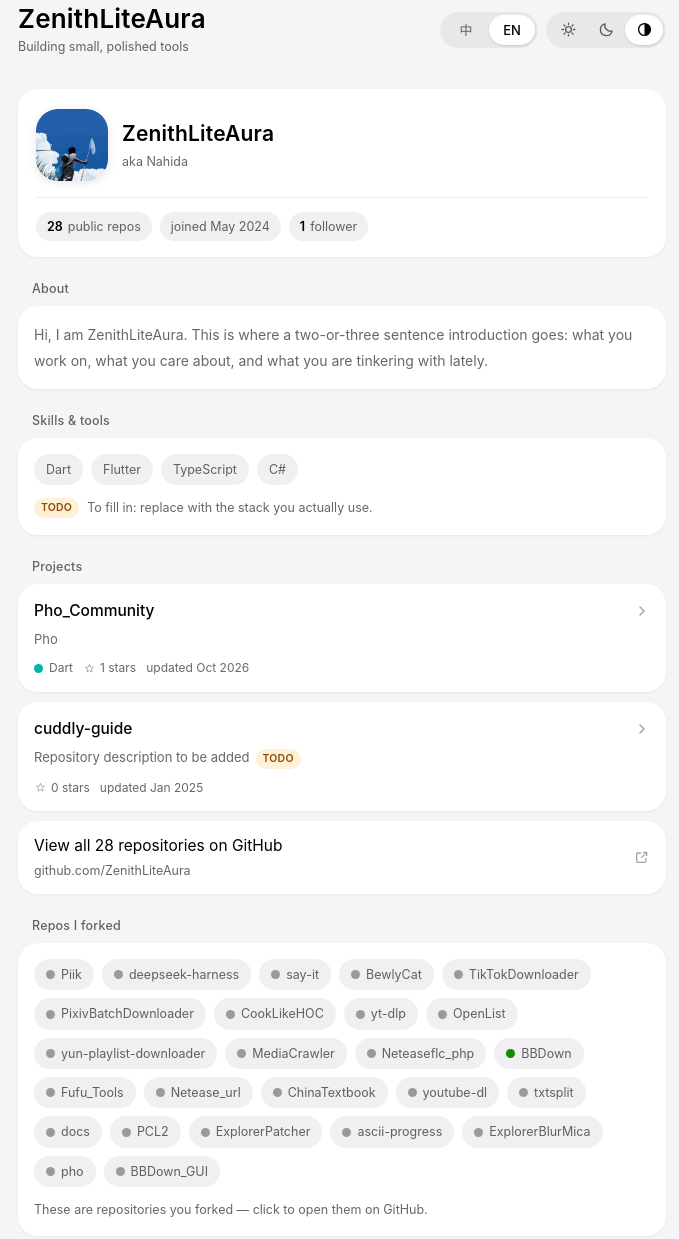
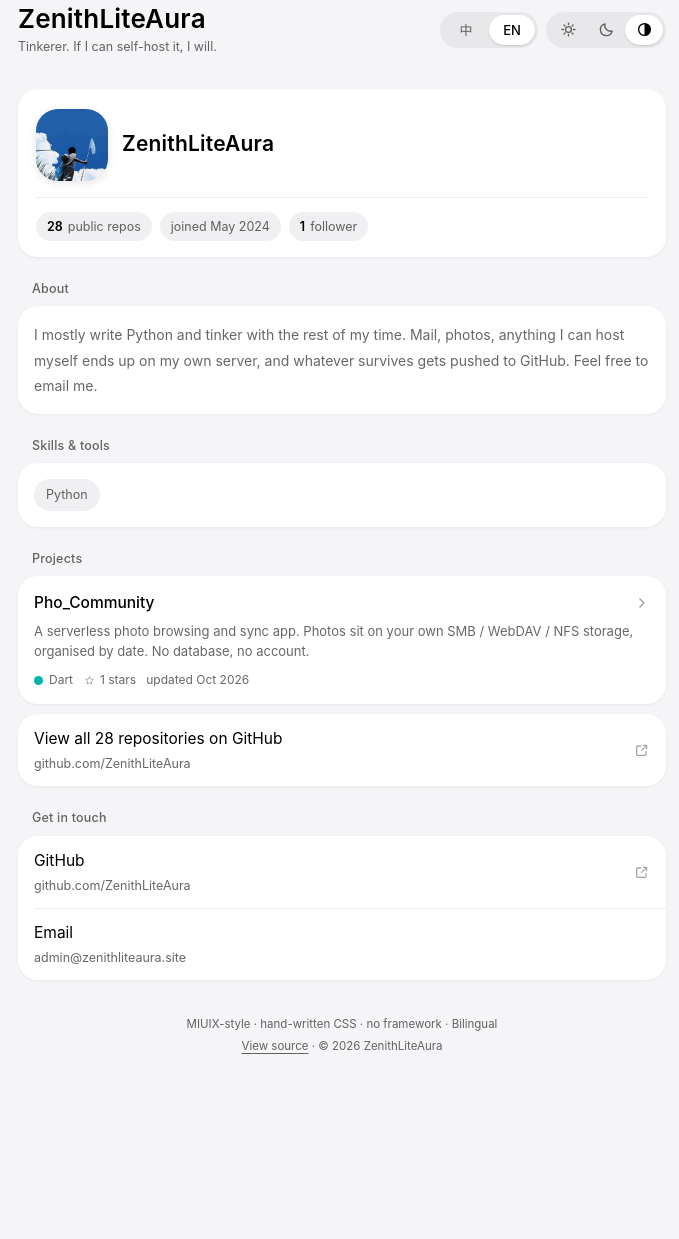
Before and after one commit to ZenithLiteAura/ZenithLiteAura.github.io, a website built with Vite: page index.html in a window 1280 px wide. Shown: the part 9-1248 px from the top of the page, without its empty margins (298-977 px from the left). After the commit the page ends 1115 px from the top, so only its background shows below. Built offline with nearby package versions, Linux system fonts and the light colour scheme.

Commit message:
content: 补齐个人资料，精简首页内容
- 签名与自我介绍换成真实文案（爱折腾 / 自建服务 / Python）
- 技能只保留 Python；显示名只保留 ZenithLiteAura，去掉 Nahida 别名
- 联系方式加入自建邮箱 admin@zenithliteaura.site（mailto，不新开窗口）
- 项目介绍改为手写文案（src/data/curated.ts）：Pho 描述为
  「无服务端的照片浏览与同步应用」；空占位仓库 cuddly-guide 不再上首页
- 移除「我 Fork 的仓库」区块，同时清掉随之而来的死代码与死 CSS
- 资料已齐全，SHOW_TODO_MARKERS 关闭，页面上不再有 TODO 标记
- README 同步更新（内容现状、改动入口、hiddenRepos 说明）

```diff
--- a/src/app.ts
+++ b/src/app.ts
@@ -3,7 +3,7 @@
 import { renderAppBar } from './sections/appbar'
 import { renderContact, renderFooter } from './sections/contact'
 import { renderHero } from './sections/hero'
-import { renderForks, renderProjects } from './sections/projects'
+import { renderProjects } from './sections/projects'
 
 /**
  * 组装整页。
@@ -19,7 +19,6 @@
     renderAbout(),
     renderSkills(),
     renderProjects(),
-    renderForks(),
     renderContact(),
     renderFooter(),
   ]
--- /dev/null
+++ b/src/data/curated.ts
@@ -0,0 +1,22 @@
+import type { LocalizedText } from '../types'
+
+/**
+ * 手写的项目描述。
+ *
+ * 页面优先用这里的文案；没有条目的仓库回落到 GitHub 上的仓库简述。
+ * 以后加了新仓库，想自己写介绍就往这里加一条（键名 = 仓库名）。
+ */
+export const curatedDescriptions: Record<string, LocalizedText> = {
+  Pho_Community: {
+    zh: '无服务端的照片浏览与同步应用。照片按日期直接存放在你自己的 SMB / WebDAV / NFS 存储上，不建数据库、不需要账号。',
+    en: 'A serverless photo browsing and sync app. Photos sit on your own SMB / WebDAV / NFS storage, organised by date. No database, no account.',
+  },
+}
+
+/**
+ * 不上个人主页的仓库。
+ *
+ * cuddly-guide：建仓库时自动生成的空占位，里面只有一个 LICENSE 和 14 字节的 README，
+ * 没有任何内容，所以不放进首页的项目卡片。
+ */
+export const hiddenRepos: string[] = ['cuddly-guide']
--- a/src/data/profile.ts
+++ b/src/data/profile.ts
@@ -2,38 +2,34 @@
 
 /**
  * 个人资料 —— 全站唯一的文案来源。
- *
- * ⚠️ TODO(user)：下面标了 TODO 的地方都是自动填充的占位内容，
- * 请按你的真实情况替换；替换后把 src/config.ts 里的 SHOW_TODO_MARKERS 改成 false。
+ * 这里的内容都已确认，页面上不再有 TODO 占位。
  */
 export const profile = {
-  /** GitHub 用户名（已核实）。 */
+  /** 显示名（GitHub 用户名）。 */
   login: 'ZenithLiteAura',
-  /** TODO(user)：提交记录里的署名是 Nahida。决定主页只显示哪个，或都保留。 */
-  alias: 'Nahida',
   avatar: '/avatar.jpg',
   github: 'https://github.com/ZenithLiteAura',
 
-  /** 以下三项取自 GitHub 账号（已核实）。 */
+  /** 账号信息，取自 GitHub。 */
   joined: '2024-05-18T05:46:54Z',
   followers: 1,
 
-  /** TODO(user)：一句话签名，替换成你自己的。 */
+  /** 一句话签名。 */
   headline: {
-    zh: '做点小而美的工具',
-    en: 'Building small, polished tools',
+    zh: '爱折腾，能自己搭的就自己搭',
+    en: 'Tinkerer. If I can self-host it, I will.',
   } as LocalizedText,
 
-  /** TODO(user)：自我介绍，替换成你自己的（GitHub 个人简介目前只有「ohhhh」）。 */
+  /** 自我介绍。 */
   bio: {
-    zh: '你好，我是 ZenithLiteAura。这里会放一段两三句话的自我介绍：你在做什么、关心什么方向、最近在折腾什么。',
-    en: 'Hi, I am ZenithLiteAura. This is where a two-or-three sentence introduction goes: what you work on, what you care about, and what you are tinkering with lately.',
+    zh: '平时主要写 Python，闲下来的时间基本都在折腾。邮箱、相册这些能自建的东西，都搬到了自己的服务器上，跑通了就顺手丢到 GitHub。想聊什么发邮件就行。',
+    en: 'I mostly write Python and tinker with the rest of my time. Mail, photos, anything I can host myself ends up on my own server, and whatever survives gets pushed to GitHub. Feel free to email me.',
   } as LocalizedText,
 
-  /** TODO(user)：技能与工具，下面是占位示例，请替换。 */
-  skills: ['Dart', 'Flutter', 'TypeScript', 'C#'],
+  /** 技能与工具。想加别的，直接往数组里加字符串。 */
+  skills: ['Python'],
 
-  /** 联系方式。邮箱等留空 → 页面上显示「待补充」，不会公开任何未确认的信息。 */
+  /** 联系方式。GitHub 走外链，邮箱走 mailto。 */
   contacts: [
     {
       id: 'github',
@@ -42,9 +38,12 @@
       href: 'https://github.com/ZenithLiteAura',
       todo: false,
     },
-    // TODO(user)：填上 value/href 并把 todo 改为 false，即可自动出现在「联系我」里。
-    { id: 'email', labelKey: 'contact.email', value: '', href: '', todo: true },
-    { id: 'qq', labelKey: 'contact.qq', value: '', href: '', todo: true },
-    { id: 'bilibili', labelKey: 'contact.bilibili', value: '', href: '', todo: true },
+    {
+      id: 'email',
+      labelKey: 'contact.email',
+      value: 'admin@zenithliteaura.site',
+      href: 'mailto:admin@zenithliteaura.site',
+      todo: false,
+    },
   ] satisfies ContactLink[],
 }
--- a/src/data/projects.ts
+++ b/src/data/projects.ts
@@ -1,6 +1,7 @@
 import snapshot from './repos.snapshot.json'
 import type { Lang, Project, RepoSnapshot } from '../types'
 import { profile } from './profile'
+import { curatedDescriptions, hiddenRepos } from './curated'
 
 /**
  * 数据来源：GitHub REST API 的公开仓库快照（已剔除 private 仓库）。
@@ -47,33 +48,32 @@
 }
 
 function toProject(repo: RepoSnapshot): Project {
+  // 手写描述优先；没有就回落到 GitHub 上的仓库简述（中英同一份原文）
+  const curated = curatedDescriptions[repo.name]
+  const fallback = repo.description ?? ''
   return {
     name: repo.name,
-    // TODO(user)：描述直接取自 GitHub；英文文案仍需你补，这里暂时回落到原文。
-    description: { zh: repo.description ?? '', en: repo.description ?? '' },
+    description: curated ?? { zh: fallback, en: fallback },
     url: repo.html_url,
     homepage: repo.homepage,
     language: repo.language,
     stars: repo.stargazers_count,
     updated: repo.pushed_at,
     archived: repo.archived,
-    needsDescription: !repo.description,
+    needsDescription: !curated && !fallback,
   }
 }
 
-/** 本人仓库（不含站点自身），已按星标与更新时间排序。 */
+/**
+ * 本人仓库，已按星标与更新时间排序。
+ * 排除：Fork 的仓库、站点自身所在仓库、以及 curated.ts 里声明为占位空仓库的仓库。
+ */
 export const ownProjects: Project[] = repos
-  .filter((repo) => !repo.fork && repo.name !== SITE_REPO)
+  .filter(
+    (repo) =>
+      !repo.fork && repo.name !== SITE_REPO && !hiddenRepos.includes(repo.name),
+  )
   .map(toProject)
-
-/** Fork 的仓库，用标签云展示。 */
-export const forkedRepos = repos
-  .filter((repo) => repo.fork)
-  .map((repo) => ({
-    name: repo.name,
-    url: repo.html_url,
-    language: repo.language,
-  }))
 
 /** 公开仓库总数（与 GitHub 个人页数字一致）。 */
 export const publicRepoCount = repos.length
--- a/src/i18n/en.ts
+++ b/src/i18n/en.ts
@@ -10,13 +10,11 @@
   'a11y.theme': 'Switch theme',
   'a11y.openDetail': 'View project details',
   'a11y.close': 'Close',
-  'a11y.external': 'Opens in a new tab',
 
   'theme.light': 'Light',
   'theme.dark': 'Dark',
   'theme.system': 'System',
 
-  'hero.aliasPrefix': 'aka',
   'hero.badge.repos': 'public repos',
   'hero.badge.joined': 'joined',
   'hero.badge.followers': 'followers',
@@ -26,10 +24,7 @@
   'section.about': 'About',
   'section.skills': 'Skills & tools',
   'section.projects': 'Projects',
-  'section.forks': 'Repos I forked',
   'section.contact': 'Get in touch',
-
-  'skills.hint': 'To fill in: replace with the stack you actually use.',
 
   'projects.todo': 'Repository description to be added',
   'projects.stars': 'stars',
@@ -37,8 +32,6 @@
   'projects.archived': 'archived',
   'projects.viewAll': 'View all {n} repositories on GitHub',
   'projects.empty': 'No project data yet.',
-
-  'forks.hint': 'These are repositories you forked — click to open them on GitHub.',
 
   'detail.title': 'Project details',
   'detail.language': 'Language',
@@ -50,8 +43,6 @@
 
   'contact.github': 'GitHub',
   'contact.email': 'Email',
-  'contact.qq': 'QQ',
-  'contact.bilibili': 'Bilibili',
   'contact.pending': 'To be added',
 
   'footer.built': 'MIUIX-style · hand-written CSS · no framework',
--- a/src/sections/about.ts
+++ b/src/sections/about.ts
@@ -2,7 +2,6 @@
 import { h } from '../dom'
 import { dict } from '../i18n'
 import { state } from '../store'
-import { todoBadge } from './shared'
 
 export function renderAbout(): HTMLElement {
   const d = dict(state.lang)
@@ -21,14 +20,8 @@
     chips.append(h('span', { class: 'chip', text: skill }))
   }
 
-  const children: (Node | string)[] = [chips]
-  const hint = todoBadge()
-  if (hint) {
-    children.push(h('p', { class: 'muted todo-line' }, [hint, h('span', { text: d['skills.hint'] })]))
-  }
-
   return h('section', { class: 'section' }, [
     h('h2', { class: 'group-title', text: d['section.skills'] }),
-    h('div', { class: 'card card--pad' }, children),
+    h('div', { class: 'card card--pad' }, [chips]),
   ])
 }
--- a/src/sections/contact.ts
+++ b/src/sections/contact.ts
@@ -13,18 +13,30 @@
     const label = d[contact.labelKey as DictKey]
 
     if (contact.value && contact.href) {
-      card.append(h('a', {
-        class: 'row',
-        href: contact.href,
-        target: '_blank',
-        rel: 'noopener noreferrer',
-      }, [
+      // 只有 http(s) 链接才是新窗口外链；mailto 之类的就地打开，不加箭头图标
+      const isExternal = contact.href.startsWith('http')
+      const content: (Node | string)[] = [
         h('span', { class: 'row__text' }, [
           h('span', { class: 'row__t', text: label }),
           h('span', { class: 'row__s', text: contact.value }),
         ]),
-        externalIcon(),
-      ]))
+      ]
+      if (isExternal) content.push(externalIcon())
+
+      card.append(
+        h(
+          'a',
+          isExternal
+            ? {
+                class: 'row',
+                href: contact.href,
+                target: '_blank',
+                rel: 'noopener noreferrer',
+              }
+            : { class: 'row', href: contact.href },
+          content,
+        ),
+      )
       continue
     }
 
--- a/src/sections/hero.ts
+++ b/src/sections/hero.ts
@@ -25,10 +25,6 @@
         }),
         h('div', { class: 'hero__id' }, [
           h('h1', { class: 'hero__name', text: profile.login }),
-          h('div', {
-            class: 'hero__alias',
-            text: `${d['hero.aliasPrefix']} ${profile.alias}`,
-          }),
         ]),
       ]),
       h('div', { class: 'hero__badges' }, [
--- a/src/sections/projects.ts
+++ b/src/sections/projects.ts
@@ -1,5 +1,5 @@
 import { profile } from '../data/profile'
-import { formatMonth, forkedRepos, languageColor, ownProjects, publicRepoCount } from '../data/projects'
+import { formatMonth, languageColor, ownProjects, publicRepoCount } from '../data/projects'
 import { ICON, h, svgIcon } from '../dom'
 import { dict, t } from '../i18n'
 import { state } from '../store'
@@ -98,30 +98,3 @@
     viewAll,
   ])
 }
-
-export function renderForks(): HTMLElement {
-  const d = dict(state.lang)
-  const chips = h('div', { class: 'chips' })
-  for (const repo of forkedRepos) {
-    chips.append(h('a', {
-      class: 'chip',
-      href: repo.url,
-      target: '_blank',
-      rel: 'noopener noreferrer',
-      title: `${repo.name} — ${d['a11y.external']}`,
-    }, [
-      repo.language
-        ? h('span', { class: 'dot', style: `--dot:${languageColor(repo.language)}` })
-        : h('span', { class: 'dot' }),
-      h('span', { text: repo.name }),
-    ]))
-  }
-
-  return h('section', { class: 'section' }, [
-    h('h2', { class: 'group-title', text: d['section.forks'] }),
-    h('div', { class: 'card card--pad' }, [
-      chips,
-      h('p', { class: 'muted', style: 'margin-top:12px', text: d['forks.hint'] }),
-    ]),
-  ])
-}
--- a/src/styles/components.css
+++ b/src/styles/components.css
@@ -252,18 +252,6 @@
   letter-spacing: 0.2px;
 }
 
-.hero__alias {
-  margin-top: 2px;
-  font-size: 12.5px;
-  color: var(--text-2);
-}
-
-.hero__headline {
-  margin-top: 6px;
-  font-size: 14px;
-  color: var(--text-2);
-}
-
 .hero__badges {
   display: flex;
   flex-wrap: wrap;
@@ -325,18 +313,6 @@
   font-size: 14px;
   line-height: 1.8;
   color: var(--text-2);
-}
-
-.todo-line {
-  display: flex;
-  align-items: center;
-  gap: 8px;
-  margin-top: 12px;
-}
-
-.todo-line .todo {
-  margin-left: 0;
-  flex: 0 0 auto;
 }
 
 .view-all {
```
Also changed, not shown: src/config.ts (+6 -3 lines), src/i18n/zh.ts (+0 -9 lines), README.md.
